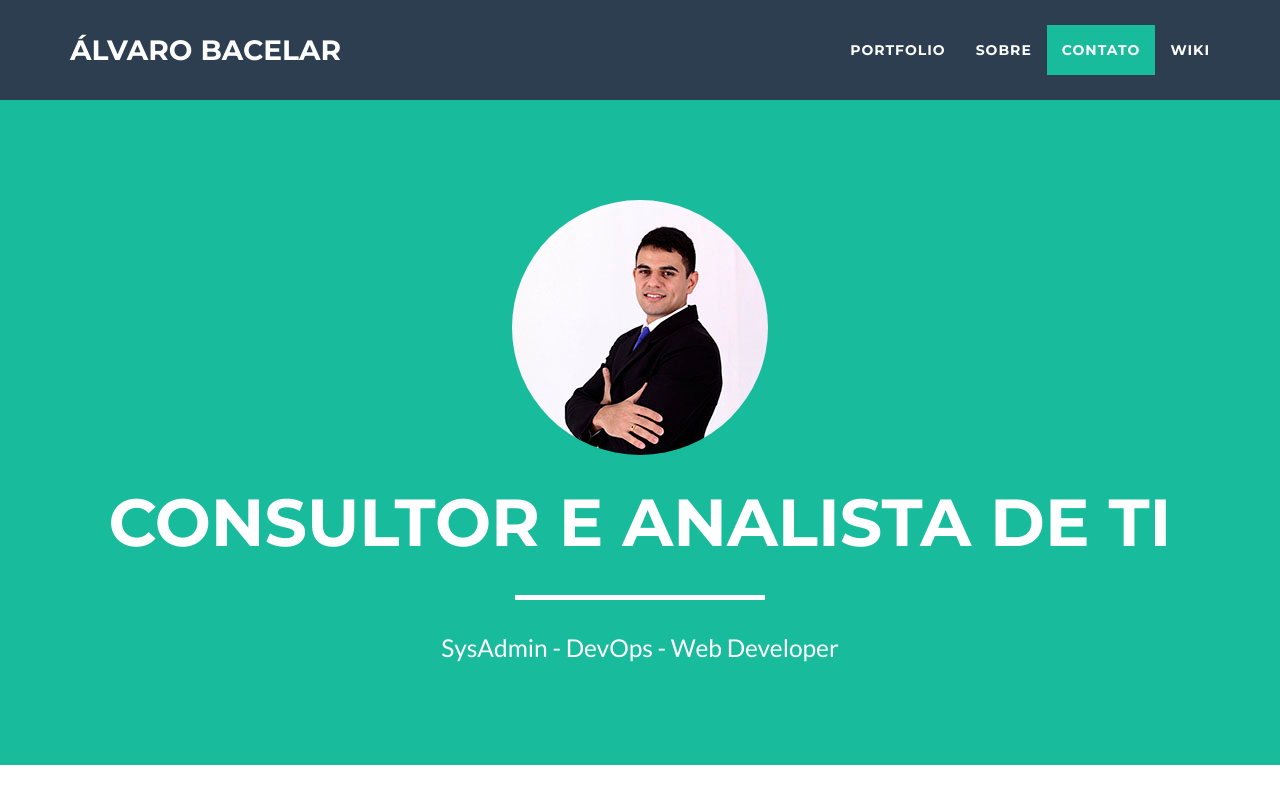
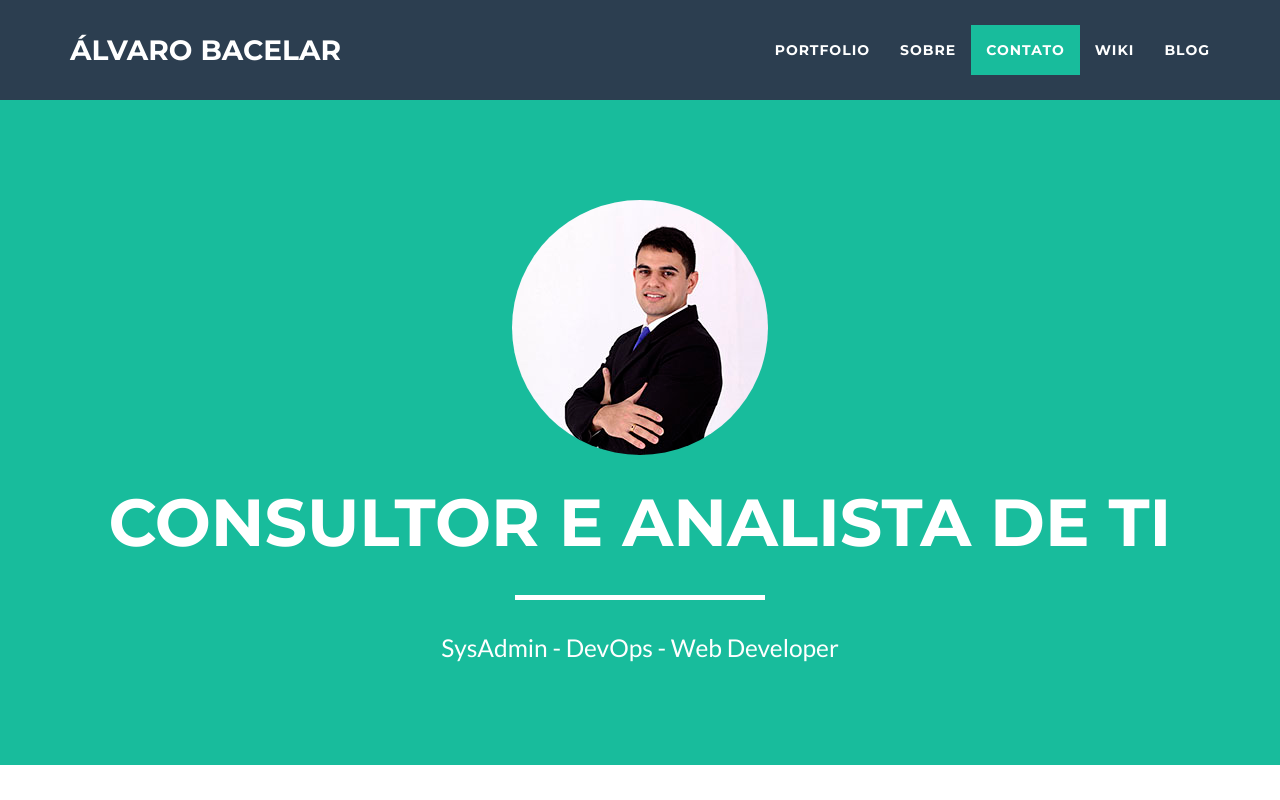
Before and after one commit to alvarobacelar/sitePess, a website: page index.html in a window 1280 px wide. Shown: the top 800 px of the page. Drawn offline with nearby package versions, Linux system fonts and the light colour scheme.

Commit message:
Ajuste nas redes sociasi

```diff
--- a/index.html
+++ b/index.html
@@ -61,6 +61,9 @@
                     </li>
                     <li class="page-scroll">
                         <a href="http://wiki.alvarobacelar.com" target="_blank"> wiki</a>
+                    </li>
+                    <li class="page-scroll">
+                        <a href="" target="_blank"> Blog</a>
                     </li>
                 </ul>
             </div>
```
